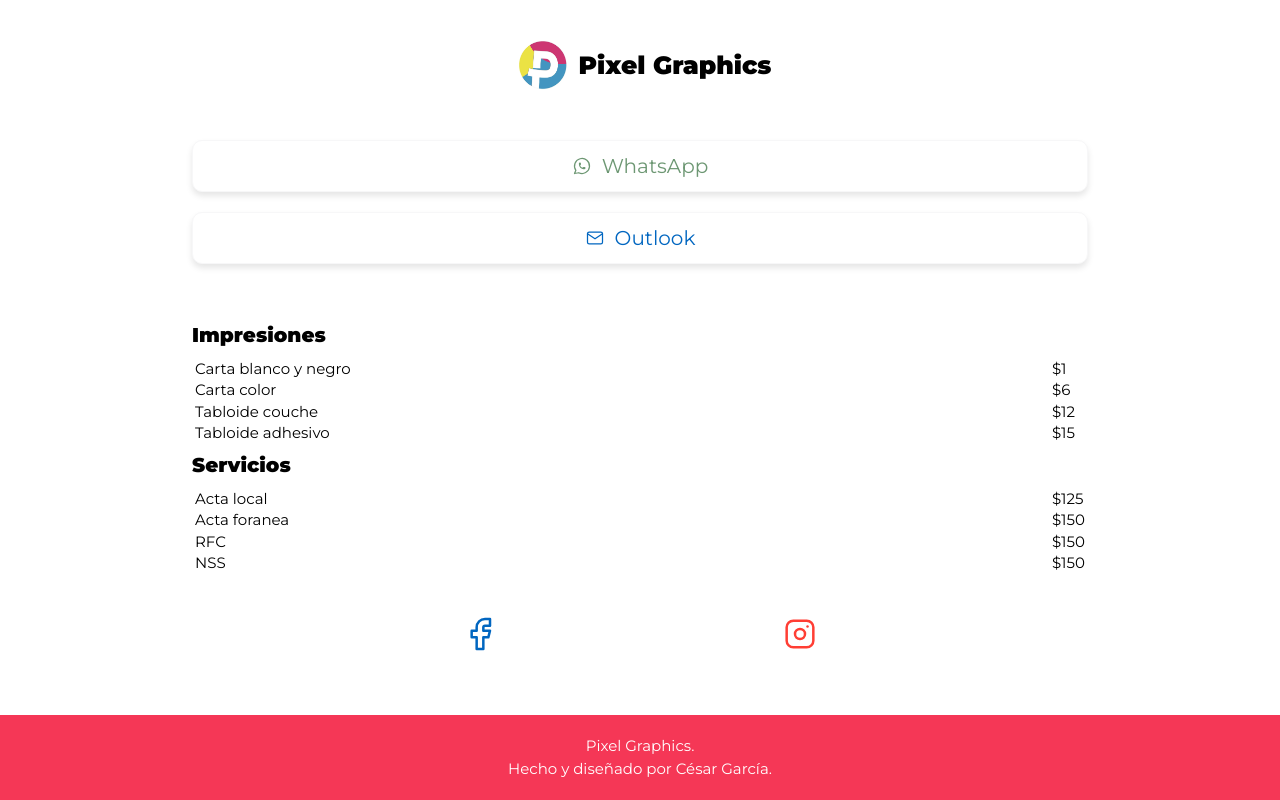
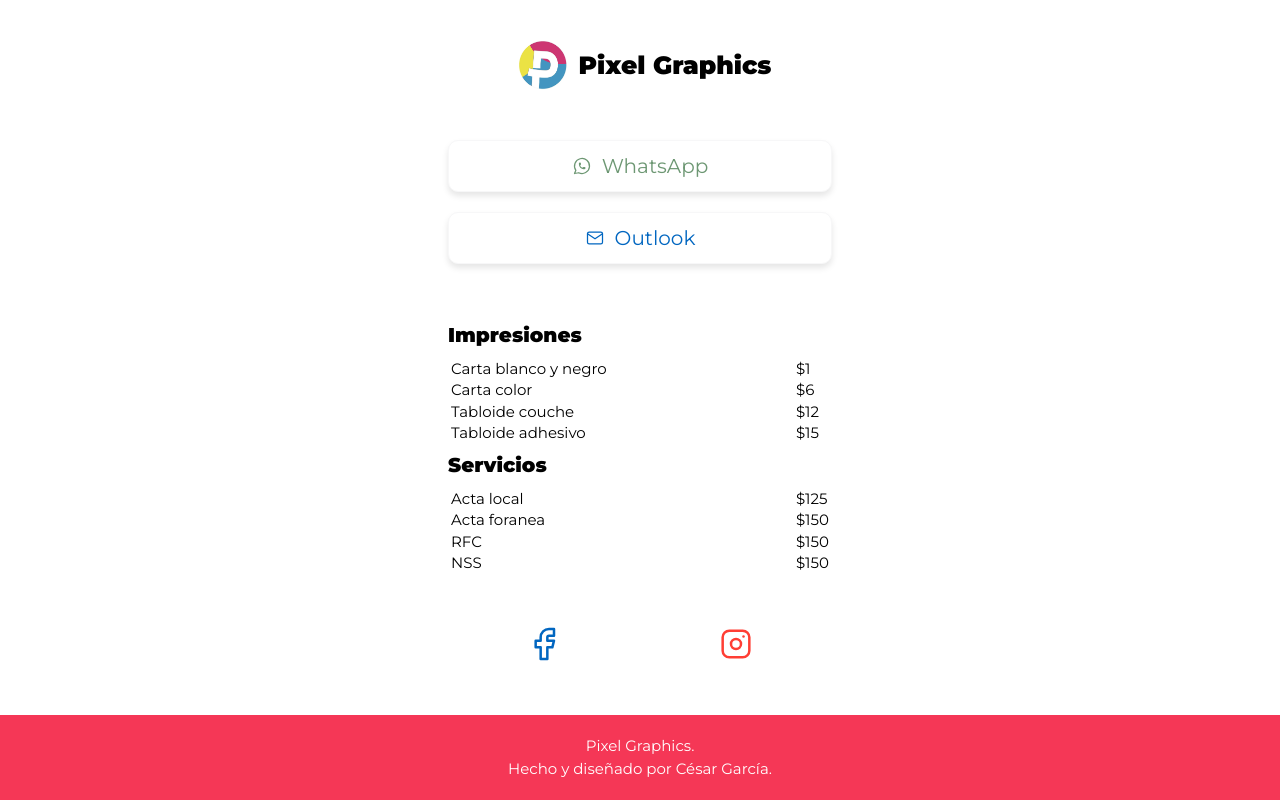
Before and after one commit to cesargmc/pixel-graphics, a website: page index.html in a window 1280 px wide. Drawn offline with Linux system fonts and the light colour scheme.

Commit message:
final commit

```diff
--- a/src/scss/base/_globales.scss
+++ b/src/scss/base/_globales.scss
@@ -26,7 +26,7 @@ p {
     line-height: 1.5;
 }
 .contenedor {
-    width: 95%;
+    width: 70%;
     max-width: 120rem;
     margin: 0 auto;
 }
--- a/src/scss/base/_mixins.scss
+++ b/src/scss/base/_mixins.scss
@@ -22,7 +22,7 @@
 }
 
 @mixin contenedor {
-    width: 95%;
+    width: 30%;
     max-width: 120rem;
     margin: 0 auto;
 }
--- a/src/scss/layout/_contacto.scss
+++ b/src/scss/layout/_contacto.scss
@@ -29,4 +29,7 @@
             padding-left: 1rem;
         }
     }
+    @include m.tablet {
+        @include m.contenedor;
+    }
 }
--- a/src/scss/layout/_impresion.scss
+++ b/src/scss/layout/_impresion.scss
@@ -21,4 +21,7 @@
             width: 3.5rem;
         }
     }
+    @include m.tablet {
+        @include m.contenedor;
+    }
 }
--- a/src/scss/layout/_redes.scss
+++ b/src/scss/layout/_redes.scss
@@ -4,10 +4,18 @@
 .redes {
     margin: 0 auto;
     width: 50%;
-    padding: 3rem 0;
     text-align: center;
     .contenido-redes {
         display: grid;
-        grid-template-columns: repeat(2, 1fr);
+        grid-template-columns: 50% 50%;
+        justify-items: center;
+        margin-top: 4rem;
+    }
+    a {
+        width: 4rem;
+        height: 4rem;
+    }
+    @include m.tablet {
+        @include m.contenedor;
     }
 }
--- a/src/scss/layout/_servicio.scss
+++ b/src/scss/layout/_servicio.scss
@@ -21,4 +21,7 @@
             width: 3.5rem;
         }
     }
+    @include m.tablet {
+        @include m.contenedor;
+    }
 }
```
Also changed, not shown: build/css/app.css, 1 other file.
